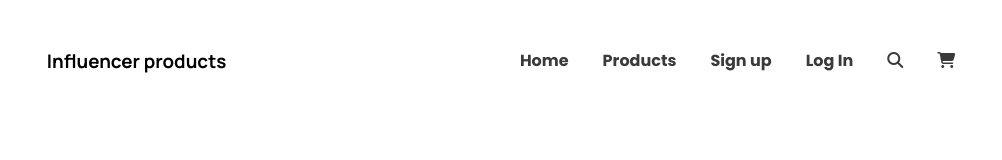
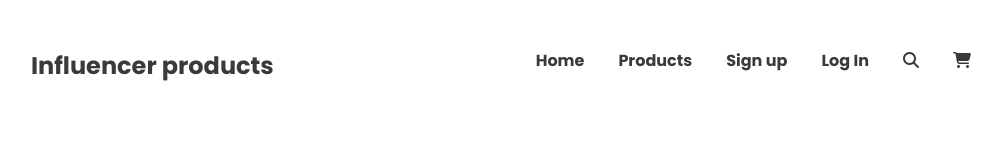
Before and after one commit to siamkhan7426/dslr-projact, a plain HTML site: page index.html in a window 1280 px wide. Shown: the whole page, without its empty margins (195-1197 px from the left). Drawn offline with Linux system fonts and the light colour scheme.

Commit message:
style add

```diff
--- a/css/style.css
+++ b/css/style.css
@@ -32,3 +32,11 @@
     font-size: 16px;
 
 }
+.navbar-title{
+ color: #3A3A3A;
+font-feature-settings: 'clig' off, 'liga' off;
+font-family: Poppins;
+font-size: 24px;
+font-weight: 700;
+
+}
--- a/index.html
+++ b/index.html
@@ -11,7 +11,7 @@
 <body>
     <header>
         <nav class="navbar">
-            <h3>Influencer products</h3>
+            <h3 class="navbar-title">Influencer products</h3>
 
             <ul>
                 <li><a href="">Home</a></li>
```
